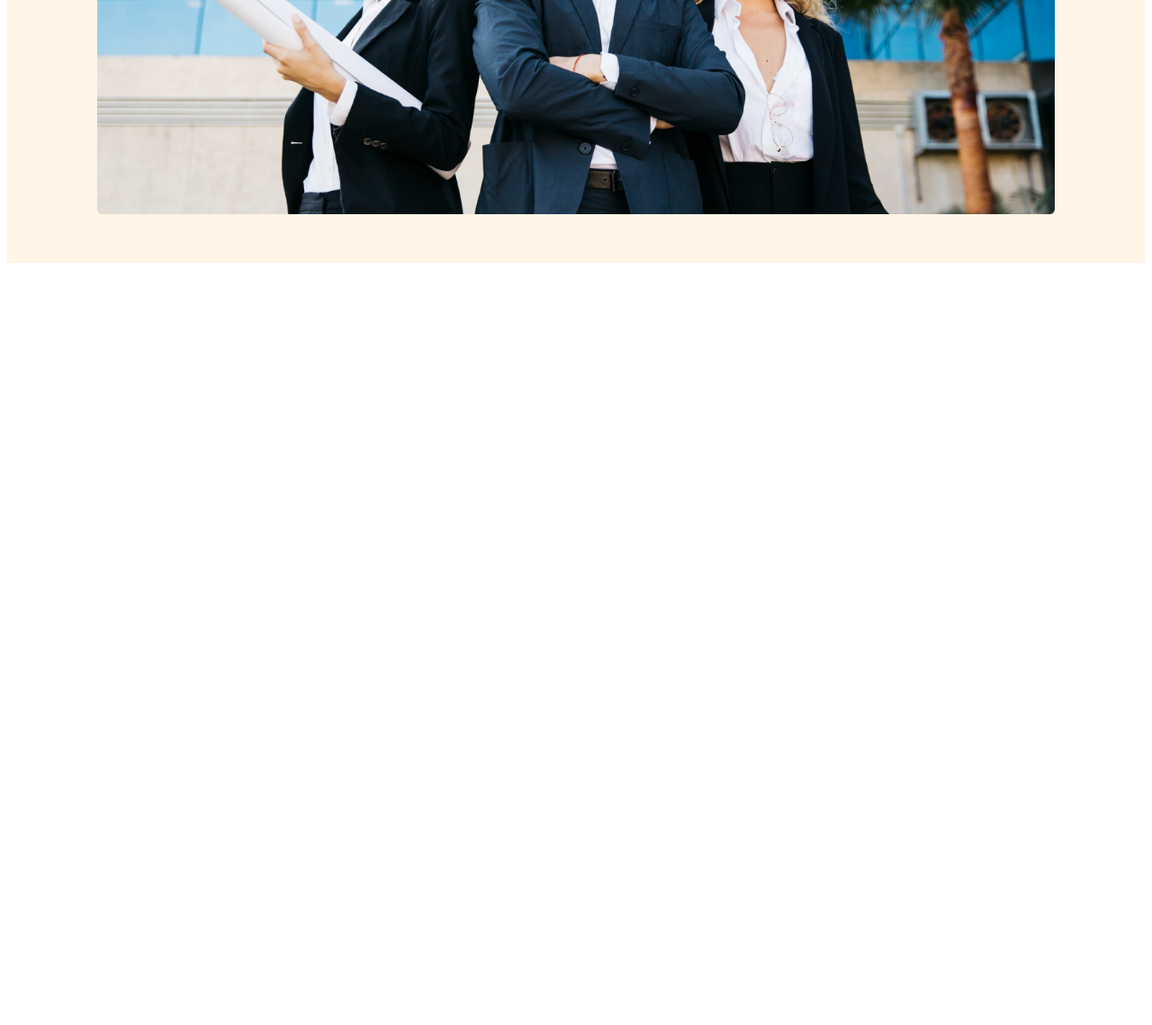
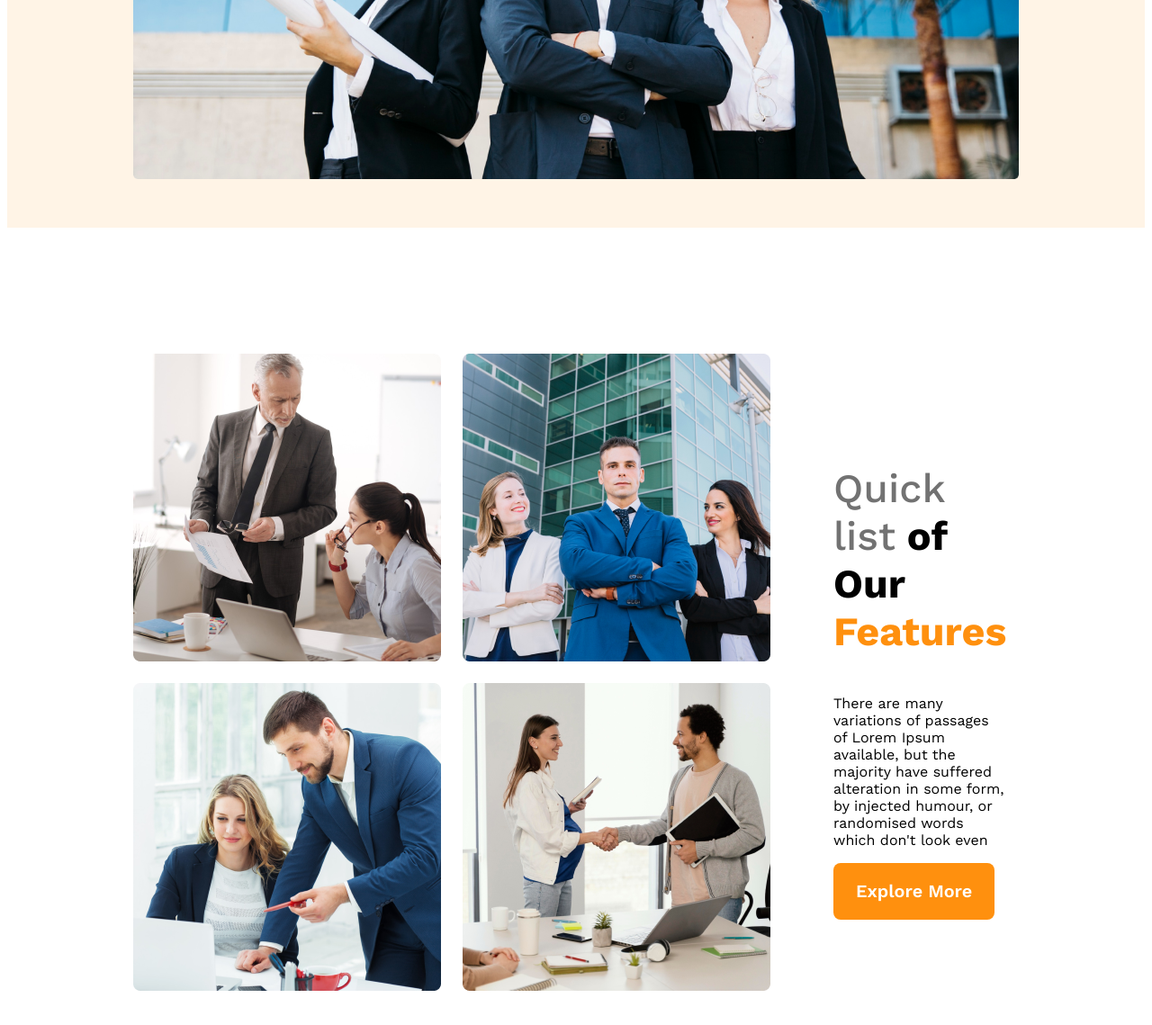
Before and after one commit to riasat01/g3-architects-website, a plain HTML site: page index.html in a window 1280 px wide. Shown: the part 855-1994 px from the top of the page at 90% size. Before the commit the page ends 1155 px from the top, so only its background shows below. Drawn offline with nearby package versions, Linux system fonts and the light colour scheme.

Commit message:
temas section added

```diff
--- a/index.html
+++ b/index.html
@@ -9,6 +9,7 @@
 </head>
 
 <body>
+    <!-- header start -->
     <header>
         <nav>
             <h3 class="nav_title">G3 Architects</h3>
@@ -30,7 +31,23 @@
             <img src="./images/banner.png" alt="">
         </div>
     </header>
-    <main></main>
+    <!-- header ended -->
+    <main>
+        <!-- teams started -->
+        <section class="teams-container">
+            <div class="teams-img-container">
+                <img src="./images/team1.png" alt="">
+                <img src="./images/team2.png" alt="">
+                <img src="./images/team3.png" alt="">
+                <img src="./images/team4.png" alt="">
+            </div>
+            <div class="teams-content">
+                <h3 class="teams-title"><span class="quick-list">Quick list</span> <span>of Our</span> <span class="text-feature">Features</span></h3>
+                <p class="teams-description">There are many variations of passages of Lorem Ipsum available, but the majority have suffered alteration in some form, by injected humour, or randomised words which don't look even</p>
+                <button class="btn-primary">Explore More</button>
+            </div>
+        </section>
+    </main>
     <footer></footer>
 </body>
 
--- a/styles/architect.css
+++ b/styles/architect.css
@@ -8,7 +8,7 @@
 
 header {
     background: rgba(255, 144, 14, 0.10);
-    padding: 50px 100px;
+    padding: 50px 140px;
 }
 
 nav {
@@ -73,7 +73,35 @@ nav li a {
     width: 100%;
     margin-top: 20px;
 }
-
+main{
+    max-width: 1440px;
+    margin: 0 auto;
+}
+/* teams style */
+.teams-container{
+    display: flex;
+    align-items: center;
+    margin: 140px;
+}
+.teams-img-container{
+    display: grid;
+    grid-template-columns: repeat(2,1fr);
+    gap: 1.5rem;
+}
+.teams-content{
+    padding: 0 70px;
+}
+.teams-title{
+    font-size: 2.8rem;
+}
+.teams-title .quick-list{
+    color: #727272;
+    font-weight: 500;
+}
+.teams-title .text-feature{
+    color: #FF900E;
+    font-weight: 700;
+}
 /* responsive styles */
 /* mobile or small devices */
 @media screen and (max-width:576px) {
```
